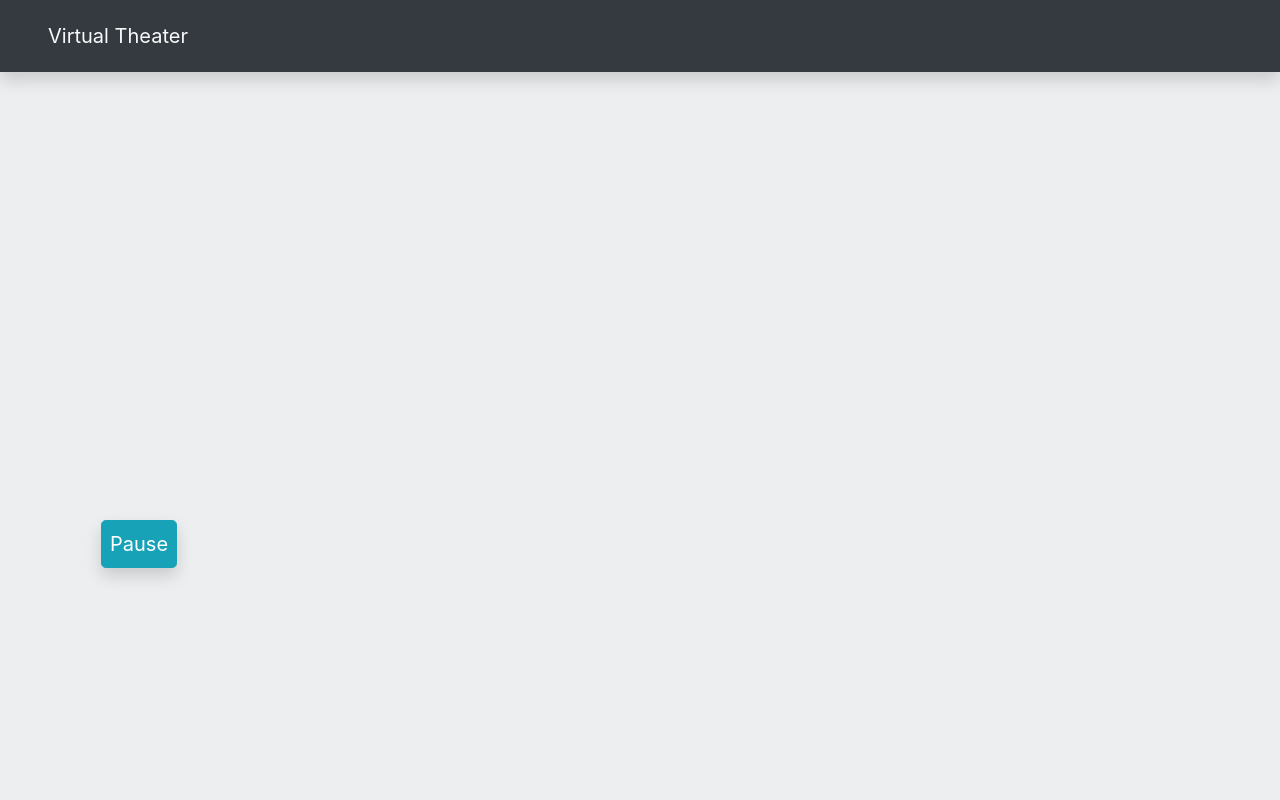
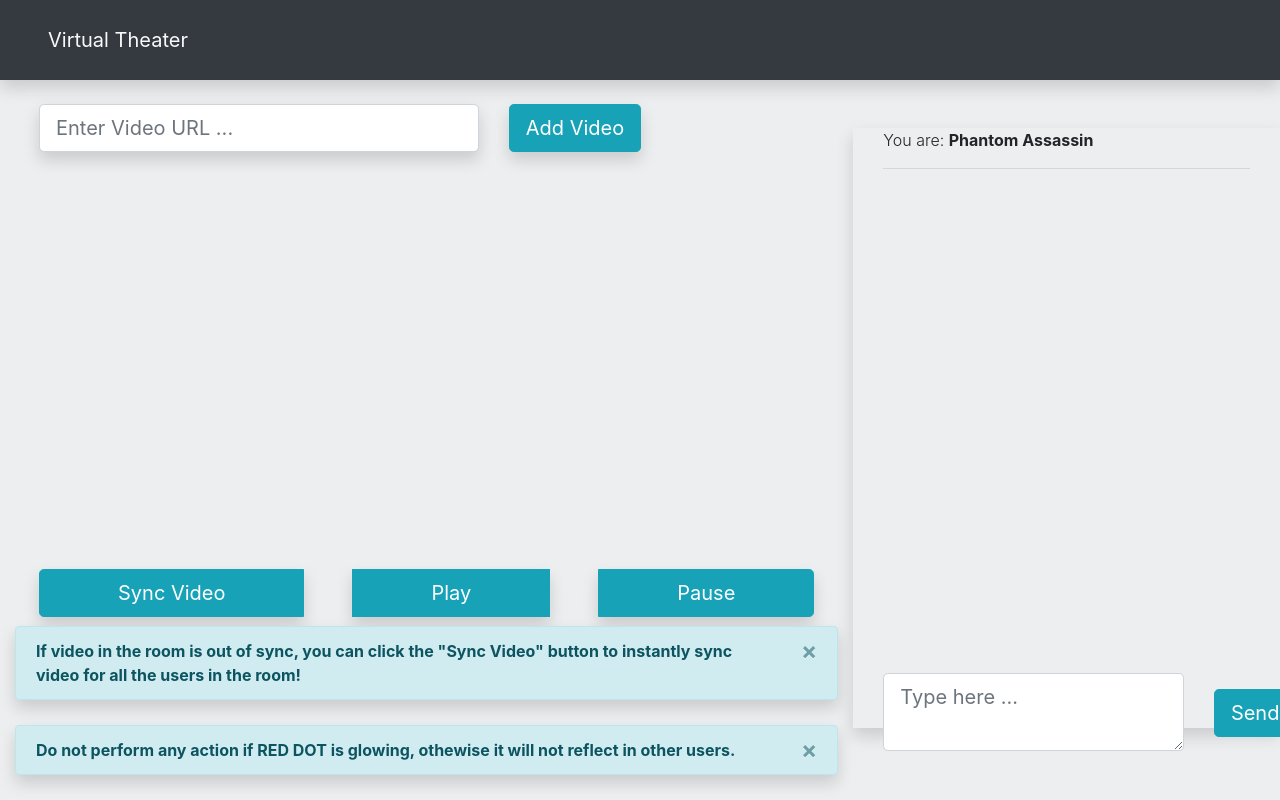
Before and after one commit to sid8491/virtual_theater, a React (Create React App) app in the folder frontend/: page /room/1 in a window 1280 px wide. Built offline with nearby package versions, Linux system fonts and the light colour scheme; no server answers.

Commit message:
fixed message syncing issue and romm layout

```diff
--- a/frontend/src/components/Chatbar.js
+++ b/frontend/src/components/Chatbar.js
@@ -32,16 +32,21 @@ function Chatbar(props) {
     }
 
     return (
-        <div className="container shadow mt-3" style={{height: '100%', minHeight: '100%', position: 'relative'}}>
-            <div id="chat-log" className="col overflow-auto mb-2" style={{height: '75%', minHeight: '75%', maxHeight: '75%'}}>
-                {renderMessages()}
+        <div className="container-fluid">
+            <div className="row">
+                <div className="col-12">
+                    <span className='font-weight-light'>You are:</span> <span className='font-weight-bold'>{props.userName}</span> <hr />
+                </div>
+                <div id="chat-log" className="col-12 overflow-auto" style={{height: '60vh'}}>
+                    {renderMessages()}
+                </div>
             </div>
-            <div className="row w-100" style={{position: 'absolute', bottom: '10px'}}>
+            <div className="row">
                 <div className="col-10">
-                    <textarea id='inputText' className="form-control form-control-lg" type="text" placeholder="Type here ..." />
+                    <textarea id='inputText' className="form-control form-control-lg my-2" type="text" placeholder="Type here ..." />
                 </div>
                 <div className="col-2">
-                    <button className='btn btn-lg btn-info mt-2 p-3' onClick={addMessage}>Send</button>
+                    <button className='btn btn-lg btn-info mt-4' onClick={addMessage}>Send</button>
                 </div>
             </div>
         </div>
--- a/frontend/src/components/Home.js
+++ b/frontend/src/components/Home.js
@@ -40,7 +40,7 @@ export function getName() {
     const nameList = ["Abaddon", "Alchemist", "Axe", "Beastmaster", "Brewmaster", "Bristleback", "Centaur Warrunner", "Chaos Knight", "Clockwerk",
         "Doom", "Dragon Knight", "Earth Spirit", "Earthshaker", "Elder Titan", "Huskar", "Io", "Kunkka", "Legion Commander",
         "Lifestealer", "Lycan", "Magnus", "Night Stalker", "Omniknight", "Phoenix", "Pudge", "Sand King", "Slardar", "Spirit Breaker",
-        "Sven", "Tidehunter", "Timbersaw", "Tiny", "Treant Protector", "Tusk", "Underlord", "Undying", "Wraith King Anti-Mage", "Arc Warden",
+        "Sven", "Tidehunter", "Timbersaw", "Tiny", "Treant Protector", "Tusk", "Underlord", "Undying", "Wraith King", "Anti-Mage", "Arc Warden",
         "Bloodseeker", "Bounty Hunter", "Broodmother", "Clinkz", "Drow Ranger", "Ember Spirit", "Faceless Void", "Gyrocopter", "Juggernaut",
         "Lone Druid", "Luna", "Medusa", "Meepo", "Mirana", "Monkey King", "Morphling", "Naga Siren", "Nyx Assassin", "Pangolier", "Phantom Assassin",
         "Phantom Lancer", "Razor", "Riki", "Shadow Fiend", "Slark", "Sniper", "Spectre", "Templar Assassin", "Terrorblade", "Troll Warlord", "Ursa",
--- a/frontend/src/components/Navbar.js
+++ b/frontend/src/components/Navbar.js
@@ -2,7 +2,7 @@ import React from 'react'
 
 function Navbar() {
     return (
-        <nav className="navbar navbar-light bg-dark text-light shadow p-3 pl-5 mb-5">
+        <nav className="navbar navbar-light bg-dark text-light shadow p-3 pl-5" style={{height: '10vh'}}>
             <a className="navbar-brand text-light text-decoration-none" href="/">Virtual Theater</a>
         </nav>
     )
--- a/frontend/src/components/Room.js
+++ b/frontend/src/components/Room.js
@@ -8,14 +8,14 @@ let socket;
 
 function Room(props) {
     const [playing, setPlaying] = useState(false);
-    // const [currentTime, setCurrentTime] = useState(0);
+    const [currentTime, setCurrentTime] = useState(0);
+    const [chat, setChat] = useState({});
     const [userName, setUserName] = useState(props.location.state ? props.location.state.userName : getName());
-    // const [chat, setChat] = useState({});
     const [sendEvent, setSendEvent] = useState(true);
     const player = useRef(null);
 
     const storageVideoUrl = window.localStorage.getItem('video_url');
-    const [videoUrl, setVideoUrl] = useState(storageVideoUrl || 'https://www.youtube.com/watch?v=TcMBFSGVi1c&ab_channel=MarvelEntertainment')
+    const [videoUrl, setVideoUrl] = useState(storageVideoUrl || 'https://www.youtube.com/watch?v=gR9xawiSy8A');
 
     useEffect(() => {
         const websocketUrl = `ws://127.0.0.1:8000/ws${window.location.pathname}/`;
@@ -23,7 +23,7 @@ function Room(props) {
 
         socket.onopen = () => {
             console.log('WebSocket Client Connected');
-            // setChat({from: userName, event: 'joined'})
+            setChat({from: userName, event: 'joined'})
         };
 
         socket.onclose = () => {
@@ -34,17 +34,62 @@ function Room(props) {
             const data = JSON.parse(message.data)
 
             if (data.event === 'pause') {
-                console.log(`I am ${userName}`);
+                console.log(`pause event. I am ${userName}`);
                 console.log(data);
                 if (userName !== data.name) {
                     console.log(`inside if by ${userName}`);
                     player.current.seekTo(data.currentTime);
+                    setCurrentTime(data.currentTime);
                     setSendEvent(false);
                     setPlaying(false);
                 }
+                setChat({from: data.name, event: 'paused'})
+            }
+
+            if (data.event === 'play') {
+                console.log(`play event. I am ${userName}`);
+                console.log(data);
+                if (userName !== data.name) {
+                    console.log(`inside if by ${userName}`);
+                    player.current.seekTo(data.currentTime);
+                    setCurrentTime(data.currentTime);
+                    setSendEvent(false);
+                    setPlaying(true);
+                }
+                setChat({from: data.name, event: 'played'})
+            }
+
+            if (data.event === 'syncAll') {
+                console.log(`syncAll event. I am ${userName}`);
+                console.log(data);
+                if (userName !== data.name) {
+                    setVideoUrl(data.videoUrl);
+                    player.current.seekTo(data.currentTime);
+                    setCurrentTime(data.currentTime);
+                    if (player.current.props.playing === false) {
+                        setSendEvent(false);
+                        setPlaying(true);
+                    }
+                }
+                setChat({from: data.name, event: 'synced'})
+            }
+
+            if (data.event === 'addVideo') {
+                setVideoUrl(data.videoUrl);
+                window.localStorage.setItem('video_url', data.videoUrl);
+                setChat({from: data.name, event: 'added_video'})
+            }
+
+            if (data.event === 'progress') {
+                setCurrentTime(data.seconds)
+            }
+
+            return () => {
+                socket.close();
+                socket = null;
             }
         }
-    }, [])
+    }, []);
 
     const playerPause = () => {
         console.log(`trying to pause by ${userName} with sendEvent: ${sendEvent}`);
@@ -54,21 +99,155 @@ function Room(props) {
                 'event': 'pause',
                 'currentTime': player.current.getCurrentTime()
             }));
+        } else {
+            setTimeout(() => {
+                setSendEvent(true);
+                }, 1000);
         }
-        // setTimeout(() => {
-        //     setSendEvent(true);
-        //   }, 1000);
-        setSendEvent(true);
+    }
+
+    const playerPlay = () => {
+        console.log(`trying to play by ${userName} with sendEvent: ${sendEvent}`);
+        if (sendEvent === true) {
+            socket.send(JSON.stringify({
+                'name': userName,
+                'event': 'play',
+                'currentTime': player.current.getCurrentTime()
+            }));
+        } else {
+            setTimeout(() => {
+                setSendEvent(true);
+                }, 1000);
+        }
+    }
+
+    const playerSync = () => {
+        console.log(`trying to sync by ${userName} with sendEvent: ${sendEvent}`);
+        socket.send(JSON.stringify({
+            'name': userName,
+            'event': 'syncAll',
+            'videoUrl': videoUrl,
+            'currentTime': player.current.getCurrentTime()
+        }));
+    };
+
+    const addVideo = (e) => {
+        e.preventDefault();
+        if (document.querySelector('#videoUrl').value) {
+            socket.send(JSON.stringify({
+                'name': userName,
+                'event': 'addVideo',
+                'videoUrl': document.querySelector('#videoUrl').value
+            }));
+        }
+        document.querySelector('#videoUrl').value = '';
+    }
+
+    const playerReady = () => {
+        if (currentTime !== 0) {
+            player.current.seekTo(currentTime);
+            setPlaying(true);
+        }
     }
 
     return (
-        <div className='container'>
-            <ReactPlayer  ref={player} url={videoUrl} controls={true}
-                playing={playing} onPause={playerPause} />
-            <br />
-            <button onClick={() => setPlaying(false)} className='btn btn-info btn-lg shadow p-2 m-3'>Pause</button>
+        <div className="container-fluid" style={{height: '90vh'}}>
+            <div className="row">
+                <div className="col-lg-8 col-12">
+                    <div className="row p-4" style={{height: '10vh'}}>
+                        <div className="col-7">
+                            <input id='videoUrl' className="form-control form-control-lg shadow" type="text" placeholder="Enter Video URL ..." />
+                        </div>
+                        <div className="col-3">
+                            <button className='btn btn-lg btn-info shadow' onClick={addVideo}>Add Video</button>
+                        </div>
+                        <div className="col-2">
+                            {
+                                (sendEvent)
+                                ? ``
+                                : <div class="spinner-grow text-danger ml-5" role="status"><span class="sr-only">Loading...</span></div>
+                            }
+                        </div>
+                    </div>
+                    <div className="row" style={{height: '80vh'}}>
+                        <div className="col-12">
+                            <ReactPlayer height='50vh' width='100%' ref={player} url={videoUrl} controls={true}
+                                playing={playing} onPause={playerPause} onPlay={playerPlay} onReady={playerReady}
+                            />
+                        </div>
+                        <div className="col-12">
+                            <div className='w-100 text-center btn-group btn-group-lg'>
+                                <button onClick={playerSync} className='btn btn-info btn-lg shadow p-2 mx-4'>Sync Video</button>
+                                <button onClick={() => setPlaying(true)} className='btn btn-info btn-lg shadow p-2 mx-4'>Play</button>
+                                <button onClick={() => setPlaying(false)} className='btn btn-info btn-lg shadow p-2 mx-4'>Pause</button>
+                            </div>
+                        </div>
+                        <div className="col-12">
+                            <div className="alert alert-info alert-dismissible fade show w-100 shadow" role="alert">
+                                <strong> If video in the room is out of sync, you can click the "Sync Video" button to instantly sync video for all the users in the room! </strong>
+                                <button type="button" className="close" data-dismiss="alert" aria-label="Close">
+                                    <span aria-hidden="true">&times;</span>
+                                </button>
+                            </div>
+                        </div>
+                        <div className="col-12">
+                            <div className="alert alert-info alert-dismissible fade show w-100 shadow" role="alert">
+                                <strong> Do not perform any action if RED DOT is glowing, othewise it will not reflect in other users.</strong>
+                                <button type="button" className="close" data-dismiss="alert" aria-label="Close">
+                                    <span aria-hidden="true">&times;</span>
+                                </button>
+                            </div>
+                        </div>
+                    </div>
+                </div>
+                <div className="col-lg-4 col-12 my-5 shadow" style={{height: '75vh'}}>
+                    <Chatbar userName={userName} socket={socket} chatData={chat} />
+                </div>
+            </div>
         </div>
     )
+    // return (
+    //     <div className="container-fluid">
+    //             <div className="row">
+    //                 <div className="col-8">
+    //                     <div className="row">
+    //                         <div className="col-8">
+    //                             <input id='videoUrl' className="form-control form-control-lg" type="text" placeholder="Enter Video URL ..." />
+    //                         </div>
+    //                         <div className="col-4">
+    //                             <button className='btn btn-lg btn-info mb-2' onClick={console.log('add video')}>Add Video</button>
+    //                         </div>
+    //                     </div>
+    //                     <br />
+    //                     <ReactPlayer height='50vh' width='100%' ref={player} url={videoUrl} controls={true}  />
+    //                     <div className='w-100 text-center btn-group btn-group-lg'>
+    //                         <button onClick={console.log('playerSync')} className='btn btn-info btn-lg shadow p-2 m-3'>Sync Video</button>
+    //                         <button onClick={() => setPlaying(true)} className='btn btn-info btn-lg shadow p-2 m-3'>Play</button>
+    //                         <button onClick={() => setPlaying(false)} className='btn btn-info btn-lg shadow p-2 m-3'>Pause</button>
+    //                     </div>
+    //                     <br />
+    //                     <div className="alert alert-info alert-dismissible fade show w-100" role="alert">
+    //                         <strong> If video in the room is out of sync, you can click the "Sync Video" button to instantly sync video for all the users in the room! </strong>
+    //                         <button type="button" className="close" data-dismiss="alert" aria-label="Close">
+    //                             <span aria-hidden="true">&times;</span>
+    //                         </button>
+    //                     </div>
+    //                     <div className="alert alert-info alert-dismissible fade show w-100" role="alert">
+    //                         <strong> When we forward the video, it will forward it for all the users in the room but it pause the video as well. <br />
+    //                         You need to play it again. </strong>
+    //                         <button type="button" className="close" data-dismiss="alert" aria-label="Close">
+    //                             <span aria-hidden="true">&times;</span>
+    //                         </button>
+    //                     </div>
+    //                 </div>
+
+    //                 <div className="col-4">
+    //                     <span className='font-weight-light'>You are:</span> <span className='font-weight-bold'>{userName}</span>
+    //                     <Chatbar userName={userName} socket={socket} chatData={chat} />
+    //                 </div>
+    //         </div>
+    //     </div>
+    // )
 }
 
 export default Room;
```
